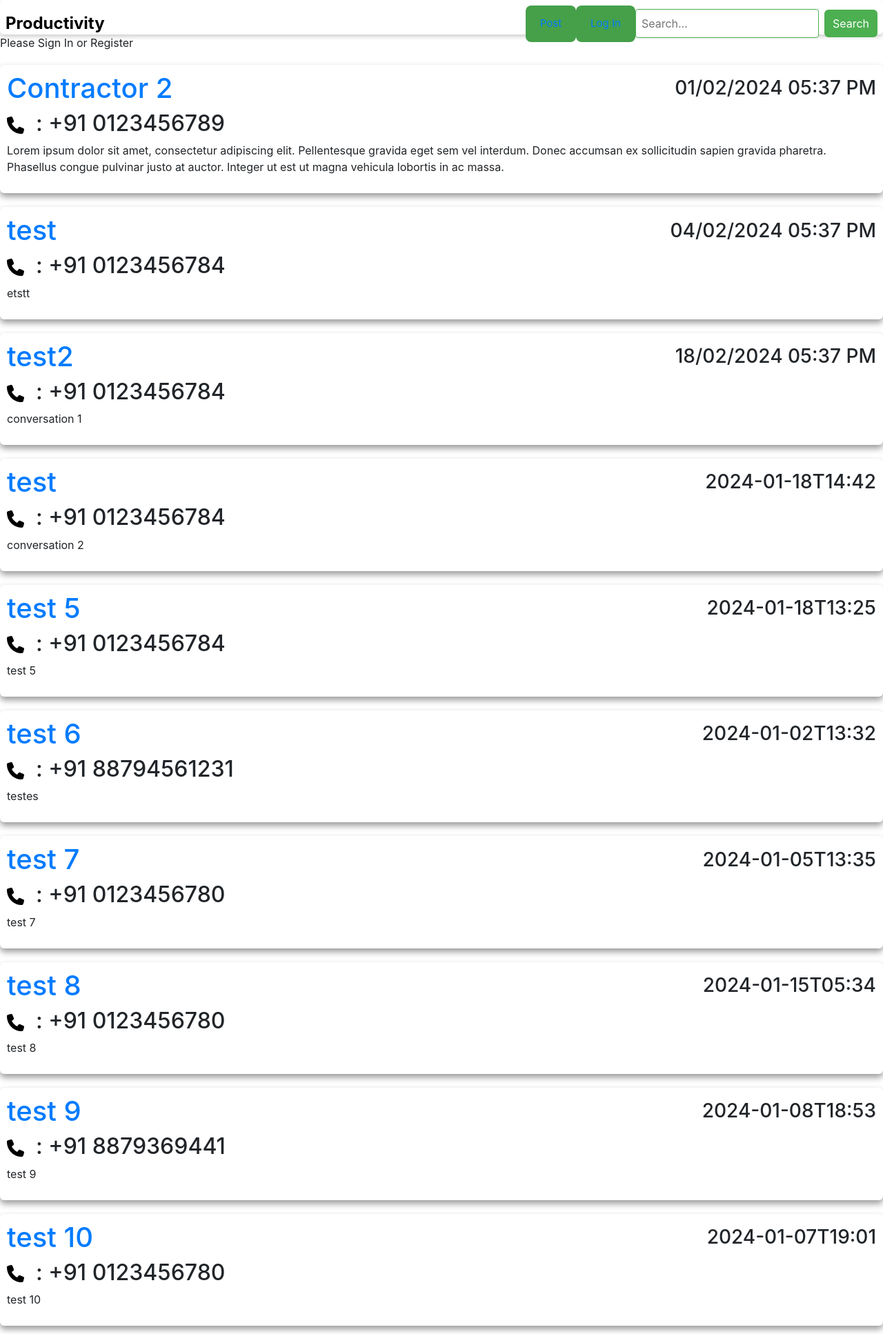
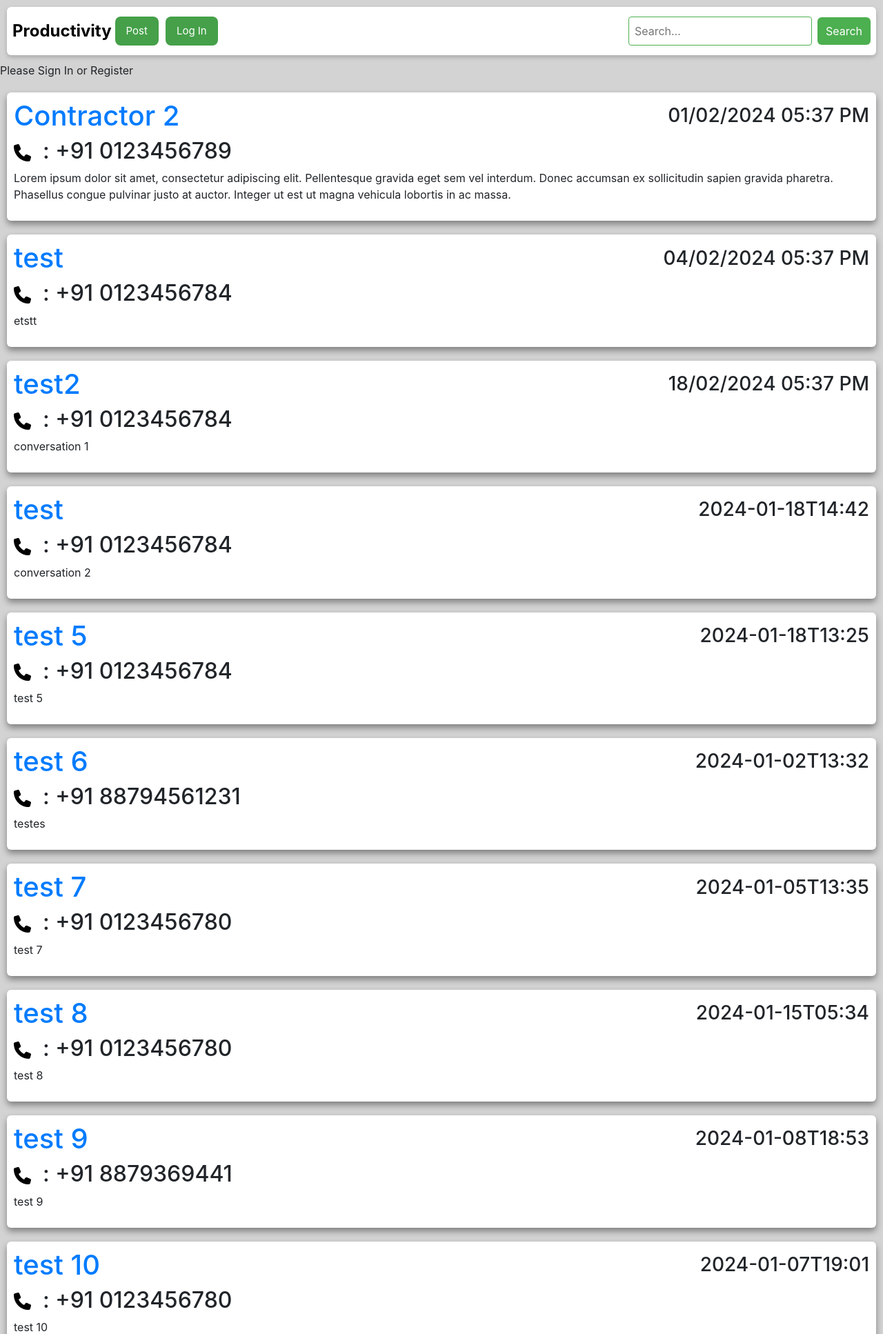
Before and after one commit to Aakash-BARC/productivity-website, a PHP site: page /productivity/ in a window 1280 px wide. Shown: the top 1934 px of the page at 69% size. Run offline with PHP 8.4, Linux system fonts and the light colour scheme; data comes from the database, SQL or seed files in the repository.

Commit message:
pdf functionality

```diff
--- a/assets/css/Home.css
+++ b/assets/css/Home.css
@@ -1,35 +1,17 @@
-home-container {
-  padding: 20px;
-}
-
-.navbar {
-  display: flex;
-  justify-content: space-between;
-  align-items: center;
-  background-color: white;
-  padding: 20px;
-  color: black;
-  border-radius: 6px;
-}
-
-.logo {
-  font-size: 1.5rem;
-  font-weight: bold;
-  color: black;
-}
-
-.search-bar {
-  display: flex;
-  align-items: center;
+body{
+  background-color: #D3D3D3;
 }
 
 .posts {
   display: flex;
   flex-direction: column;
+  margin: 10px;
   padding: 10px;
   border-radius: 6px;
   box-shadow: 0px 5px 10px rgba(0, 0, 0, 0.4);
+  background-color: white;
 }
+
 
 .post_header{
   display: flex;
@@ -80,14 +62,8 @@ button {
   color: black;
   border-radius: 6px;
   box-shadow: 0px 3px 6px rgba(0, 0, 0, 0.2);
-  height: 50px;
-}
-
-
-.dropdown-icon {
-  display: flex;
-  flex-direction: column;
-  cursor: pointer;
+  height: 70px;
+  margin: 10px;
 }
 
 .line {
@@ -97,17 +73,6 @@ button {
   margin: 5px 0;
 }
 
-.dropdown-content {
-  display: none;
-  position: absolute;
-  background-color: #f9f9f9;
-  min-width: 160px;
-  box-shadow: 0px 8px 16px 0px rgba(0, 0, 0, 0.2);
-  z-index: 1;
-  opacity: 0;
-  animation: fadeIn 0.3s ease-in-out forwards;
-}
-
 @keyframes fadeIn {
   from {
     opacity: 0;
@@ -115,21 +80,6 @@ button {
   to {
     opacity: 1;
   }
-}
-
-.dropdown-content div {
-  padding: 12px;
-  text-decoration: none;
-  display: block;
-}
-
-.dropdown-content div:hover {
-  background-color: #ddd;
-  cursor: pointer;
-}
-
-.dropdown:hover .dropdown-content {
-  display: block;
 }
 
 .logo {
@@ -168,17 +118,18 @@ button {
 
 .submit-container {
   display: flex;
-  margin-left: auto;
+  margin-right: auto;
 }
 
 .large-button {
   background-color: #45a049;
-  padding: 15px 21px;
+  padding: 10px 16px;
   font-size: 15px;
   border-radius: 8px;
   color: white;
+  margin: 5px;
 }
 
-Link{
-  text-decoration: none;
+a:link{
+  text-decoration: none!important;
 }
--- a/assets/css/Single.css
+++ b/assets/css/Single.css
@@ -43,3 +43,8 @@
   button:hover {
     background-color: #45a049;
   }
+
+  object{
+    display: flex;
+    margin: auto;
+  }
--- a/assets/css/UploadInfo.css
+++ b/assets/css/UploadInfo.css
@@ -45,3 +45,7 @@ button {
 button:hover {
   background-color: #45a049;
 }
+
+a:link{
+  text-decoration: none!important;
+}
--- a/layouts/top-nav.php
+++ b/layouts/top-nav.php
@@ -4,14 +4,14 @@ session_start();
 <nav class="navbar">
         <div class="logo">Productivity</div>
         <div class="submit-container">
-          <div class='large-button'><a href="<?= url('uploadinfo.php') ?>">Post</a></div>
+        <a href="<?= url('uploadinfo.php') ?>"><div class='large-button'>Post</div></a>
           <?php
                 if (!isset($_SESSION['user'])) {
                     ?>
-          <div class="large-button"><a href="<?= url('auth/login.php') ?>">Log In</a></div>
+          <a href="<?= url('auth/login.php') ?>"><div class="large-button">Log In</div></a>
             <?php
                 } else { ?>
-          <div class="large-button"><a  href="<?= url('auth/logout.php') ?>">Log Out</a></div>
+          <a  href="<?= url('auth/logout.php') ?>"><div class="large-button">Log Out</div></a>
           <?php } ?>
         </div>
         <div class="search-bar">
--- a/single.php
+++ b/single.php
@@ -21,16 +21,15 @@
         if ($post !== false) {
             ?>
 
-        <a href="<?= url('./') ?>">Back</a>
+        <button><a href="<?= url('./') ?>">Back</a></button>
         <div className="container">
             <h1>Post Information</h1>
             <h2>Name: <?= $post->name ?></h2>
       <h2>Contact no: <?= $post->contact ?></h2>
       <h2>Date and Time: <?= $post->date ?></h2>
       <h2>Description: <?= $post->description ?></h2>
-      <object data="<?= asset($post->image) ?>"></object>
+      <object width='1000' height='1000'data="<?= asset($post->file) ?>"></object>
                 <?php
-                echo ($post->image);
         } else{ ?>
                     <section>post not found!</section>
                     <?php } ?>
--- a/uploadinfo.php
+++ b/uploadinfo.php
@@ -42,7 +42,7 @@
 
     <div className="upload-info-container">
       <form action="<?= url('uploadinfo.php') ?>" method="post" enctype="multipart/form-data">
-        <a href="<?= url('./') ?>">Back</a>
+        <button><a href="<?= url('./') ?>">Back</a></button>
         <h2>Upload Information</h2>
         <label htmlFor="name">Name:</label>
             <input
```
